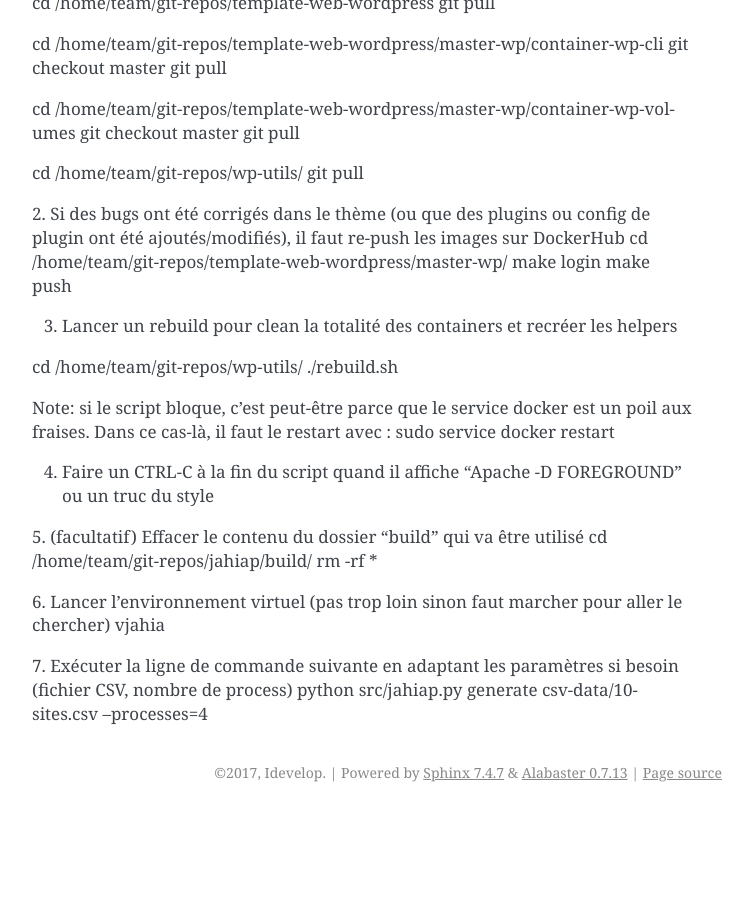
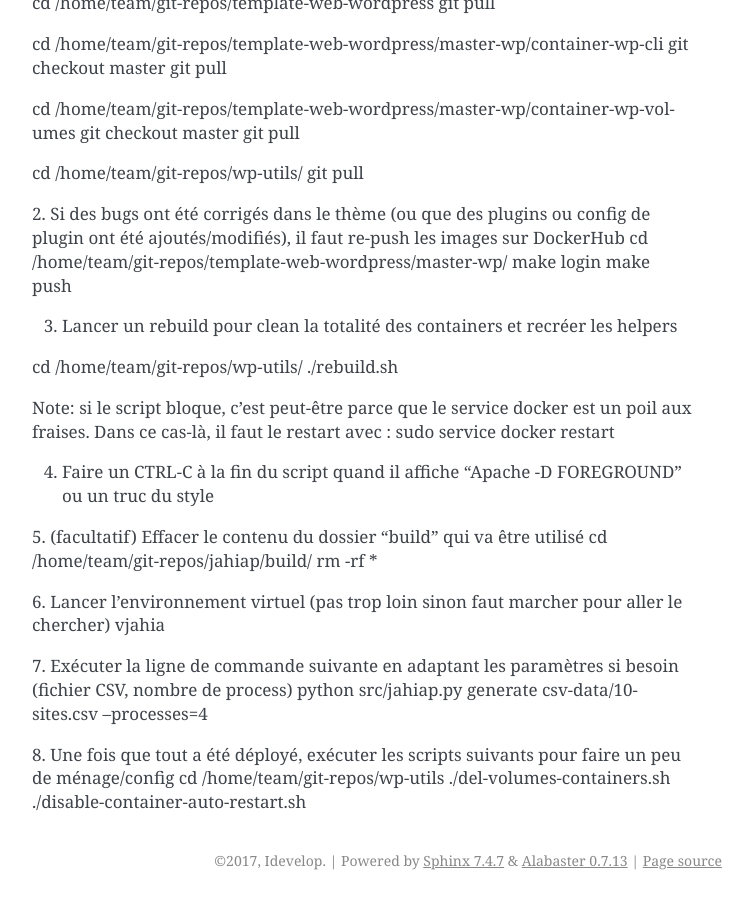
Before and after one commit to epfl-si/jahiap, a Sphinx documentation site: the page built from docs/HOW_TO.rst, in a window 1280 px wide and 900 px high, scrolled down 1140 px. Shown: the whole window, without its empty margins (388-1141 px from the left). Built offline with Sphinx 7.4.7, drawn with Linux system fonts in a browser that asks for light colours; before the commit the page ends 1952 px from its top, so only the background shows below that.

Commit message:
Add post-generate cleaning/config

```diff
--- a/docs/HOW_TO.rst
+++ b/docs/HOW_TO.rst
@@ -94,3 +94,9 @@ vjahia
 
 7. Exécuter la ligne de commande suivante en adaptant les paramètres si besoin (fichier CSV, nombre de process)
 python src/jahiap.py generate csv-data/10-sites.csv --processes=4
+
+
+8. Une fois que tout a été déployé, exécuter les scripts suivants pour faire un peu de ménage/config
+cd /home/team/git-repos/wp-utils
+./del-volumes-containers.sh
+./disable-container-auto-restart.sh
```
